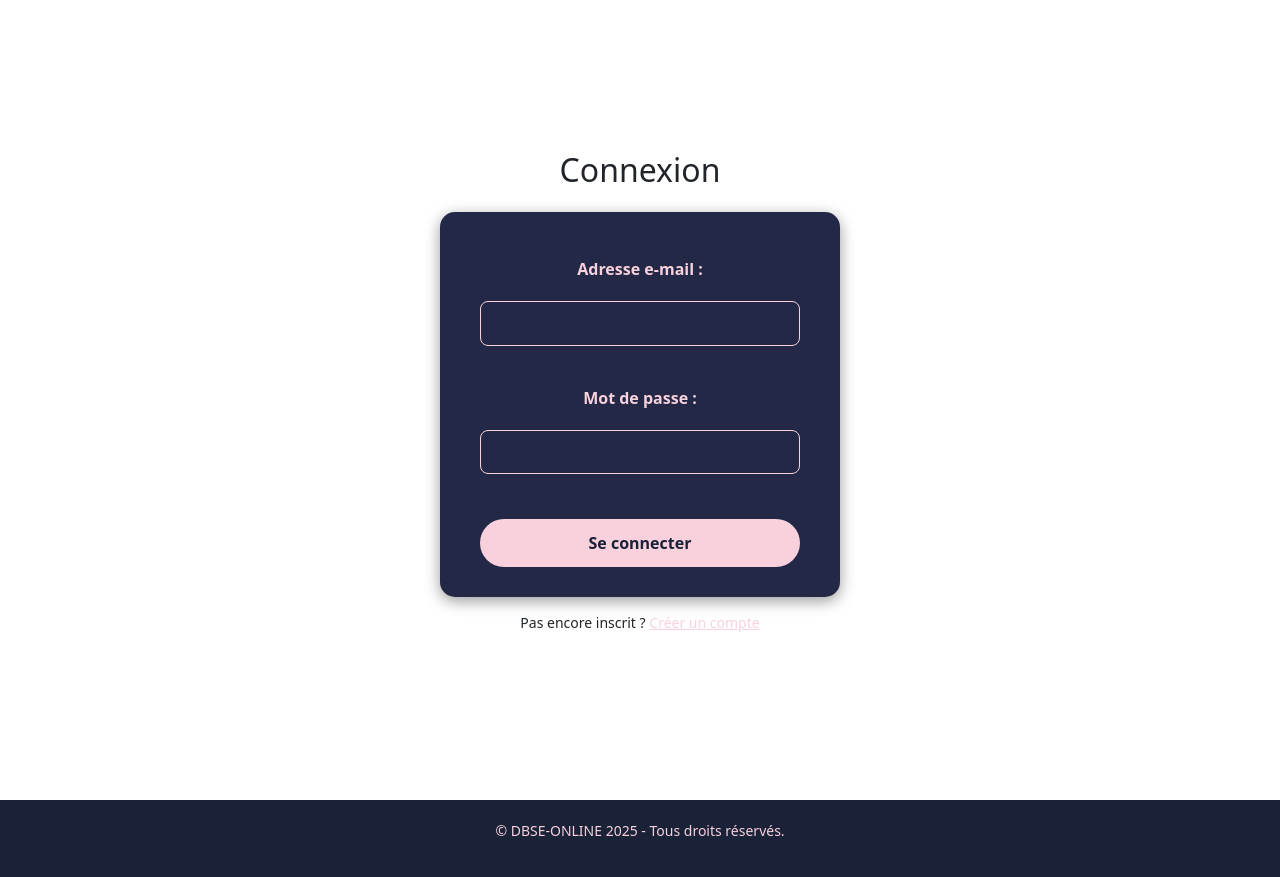
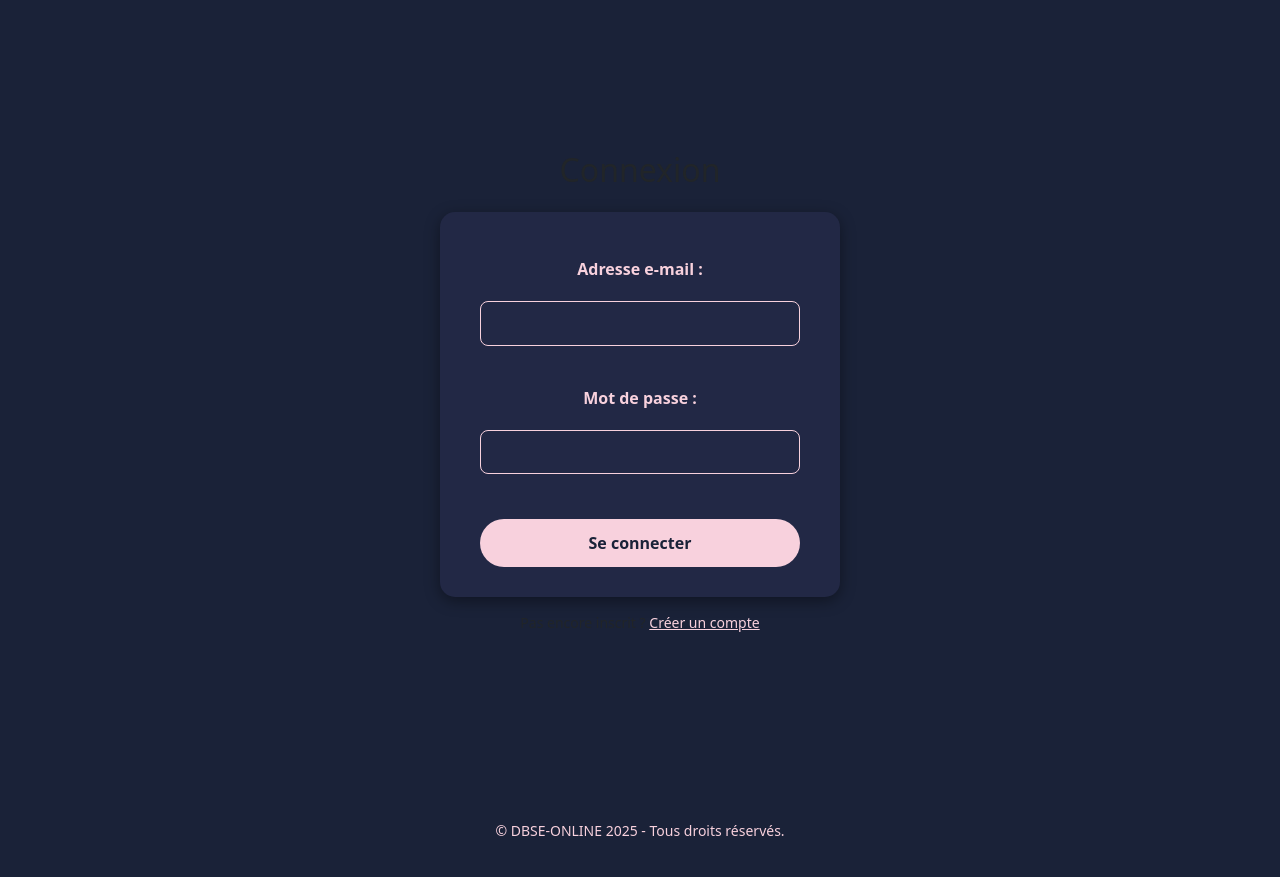
Before and after one commit to aichadestiny07/vente-enligne, a PHP site: page /connexion.html in a window 1280 px wide. Shown: the part 84-961 px from the top of the page. Run offline with PHP 8.4, Linux system fonts and the light colour scheme.

Commit message:
Update style.css

```diff
--- a/style.css
+++ b/style.css
@@ -397,7 +397,7 @@ div.login-container {
   justify-content: center; /* centre verticalement */
   min-height: 100vh;       /* prend toute la hauteur */
 }
-section{
+section, main{
   background-color :var(--bleu-nuit);
 }
 
```
